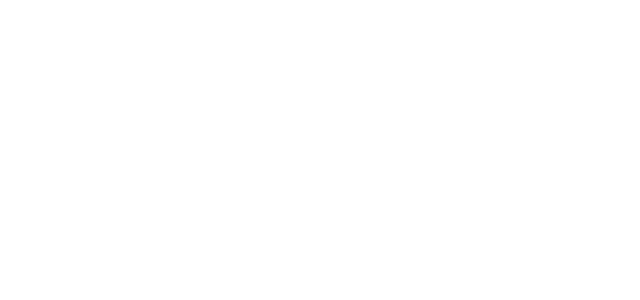
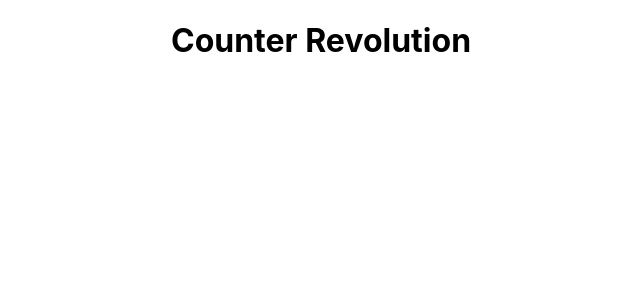
Before and after one commit to mike-shields-dev/nfm-counter-revolution, a React (Create React App) app: page / in a window 1280 px wide. Shown: the top 300 px of the page, without its empty margins (319-959 px from the left). Built offline with nearby package versions, Linux system fonts and the light colour scheme.

Commit message:
feat: Add heading to App component

```diff
--- a/src/components/App.js
+++ b/src/components/App.js
@@ -2,7 +2,11 @@
 import "../styles/App.css";
 
 const App = () => {
-  return <div className="App" />;
+  return (
+    <div className="App">
+      <h1>Counter Revolution</h1>
+    </div>
+  );
 };
 
 export default App;
```
